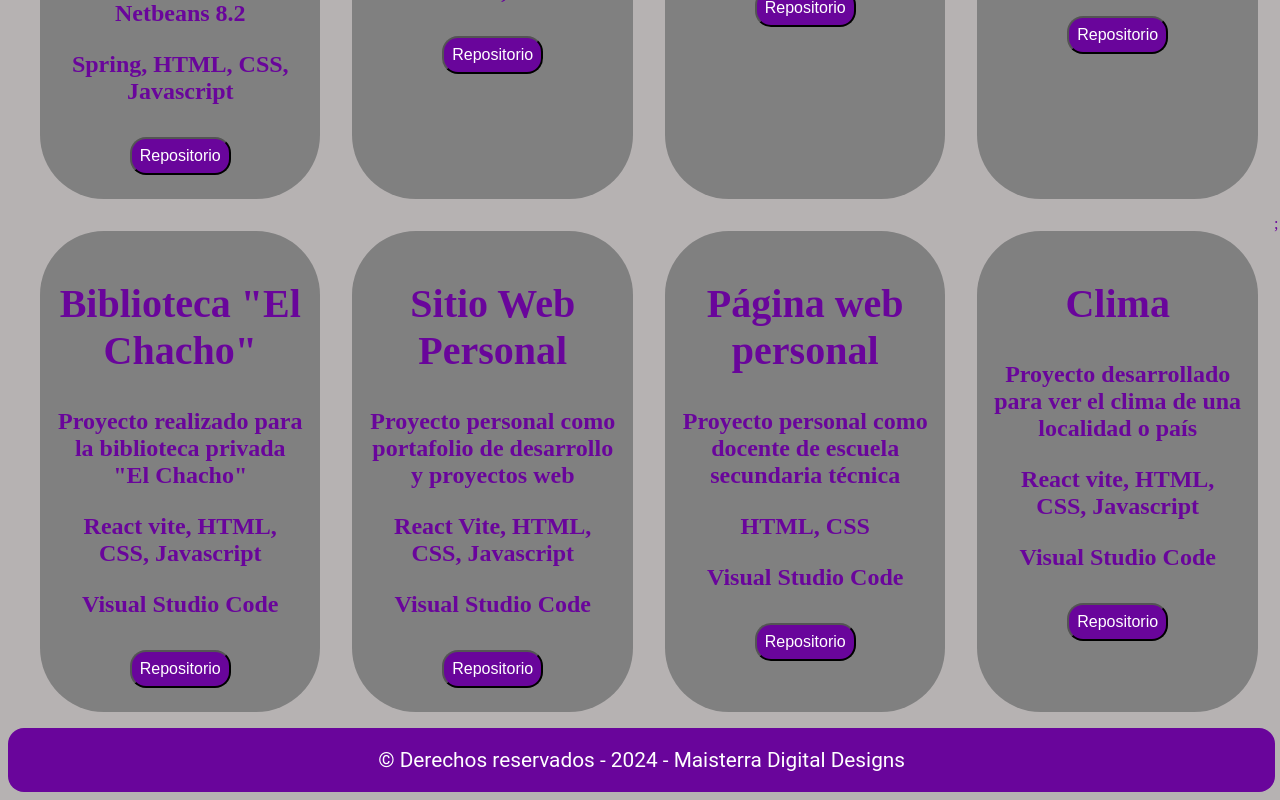
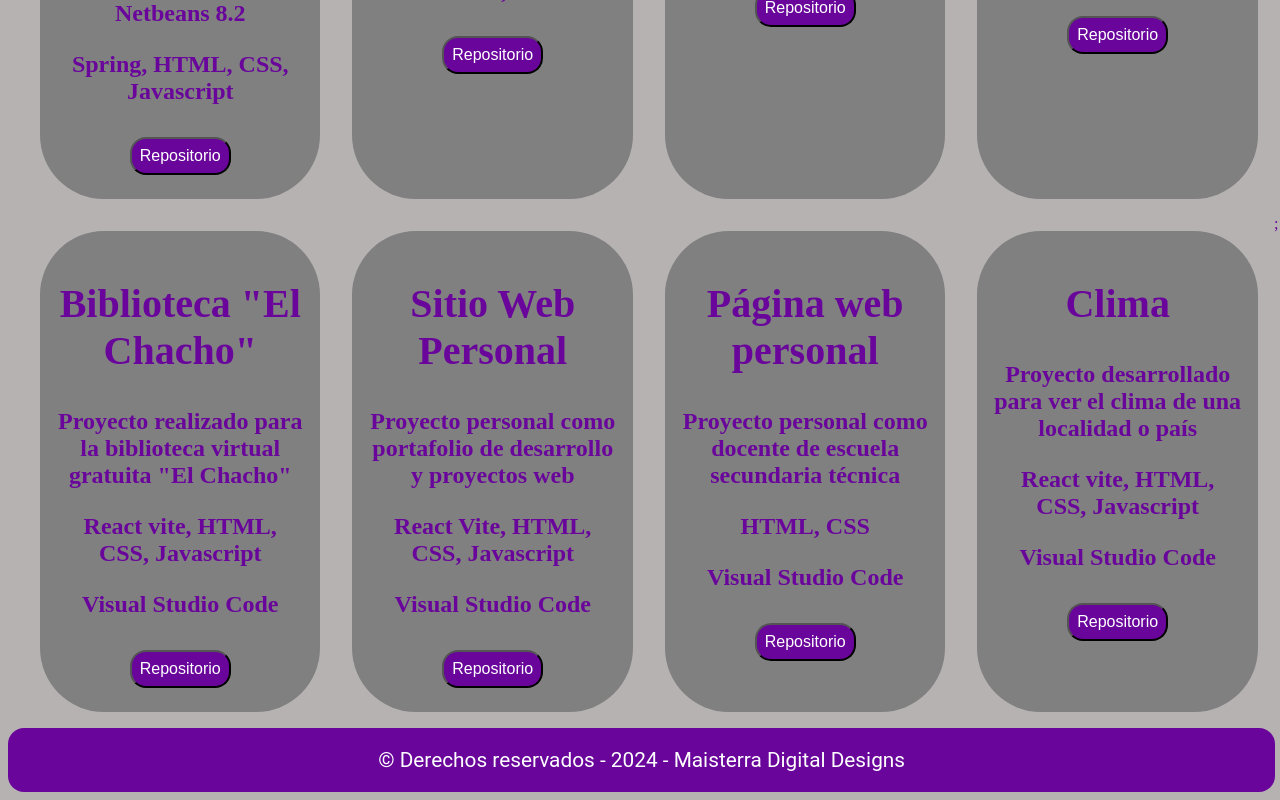
Before and after one commit to mtmaisterra/sitioPersonal, a React (Vite) app: page /proyectos in a window 1280 px wide. Shown: the part 697-1497 px from the top of the page. Built offline with nearby package versions, Linux system fonts and the light colour scheme.

Commit message:
actualizando

```diff
--- a/src/pages/proyectos.jsx
+++ b/src/pages/proyectos.jsx
@@ -40,11 +40,11 @@ const ejemplos = [
 const ejemplos2 = [
   {
     id: 5,
-    description: 'Proyecto realizado para la biblioteca privada "El Chacho"',
+    description: 'Proyecto realizado para la biblioteca virtual gratuita "El Chacho"',
     program: 'Visual Studio Code',
     title: 'Biblioteca "El Chacho"',
     thecnology: 'React vite, HTML, CSS, Javascript',
-    url: 'https://github.com/mtmaisterra/Biblioteca'
+    url: 'https://github.com/mtmaisterra/BibliotecaReact'
   },
 
   {
@@ -62,7 +62,7 @@ const ejemplos2 = [
     program: 'Visual Studio Code',
     title: 'Página web personal',
     thecnology: 'HTML, CSS',
-    url: 'https://github.com/mtmaisterra/mtmaisterra.github.io'
+    url: 'https://github.com/mtmaisterra/SitioWebDocente'
   },
 
   {
```
